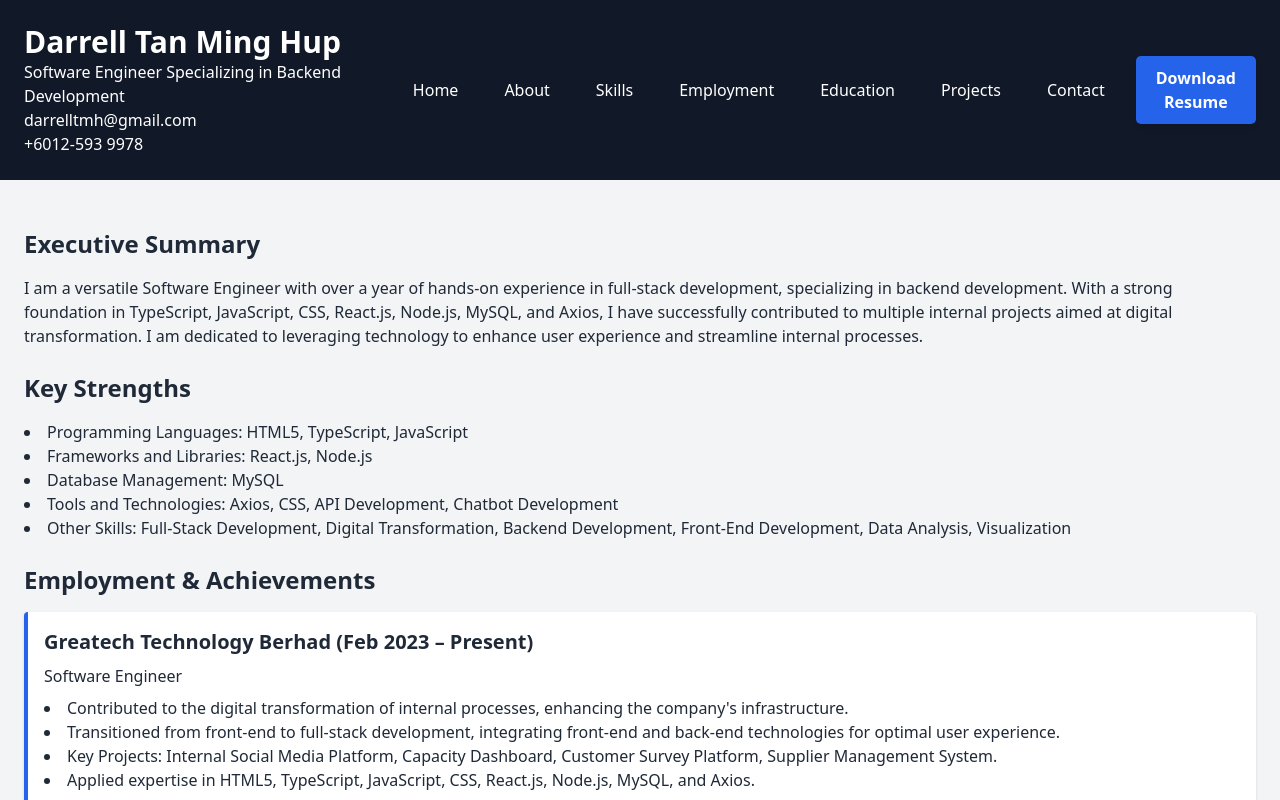
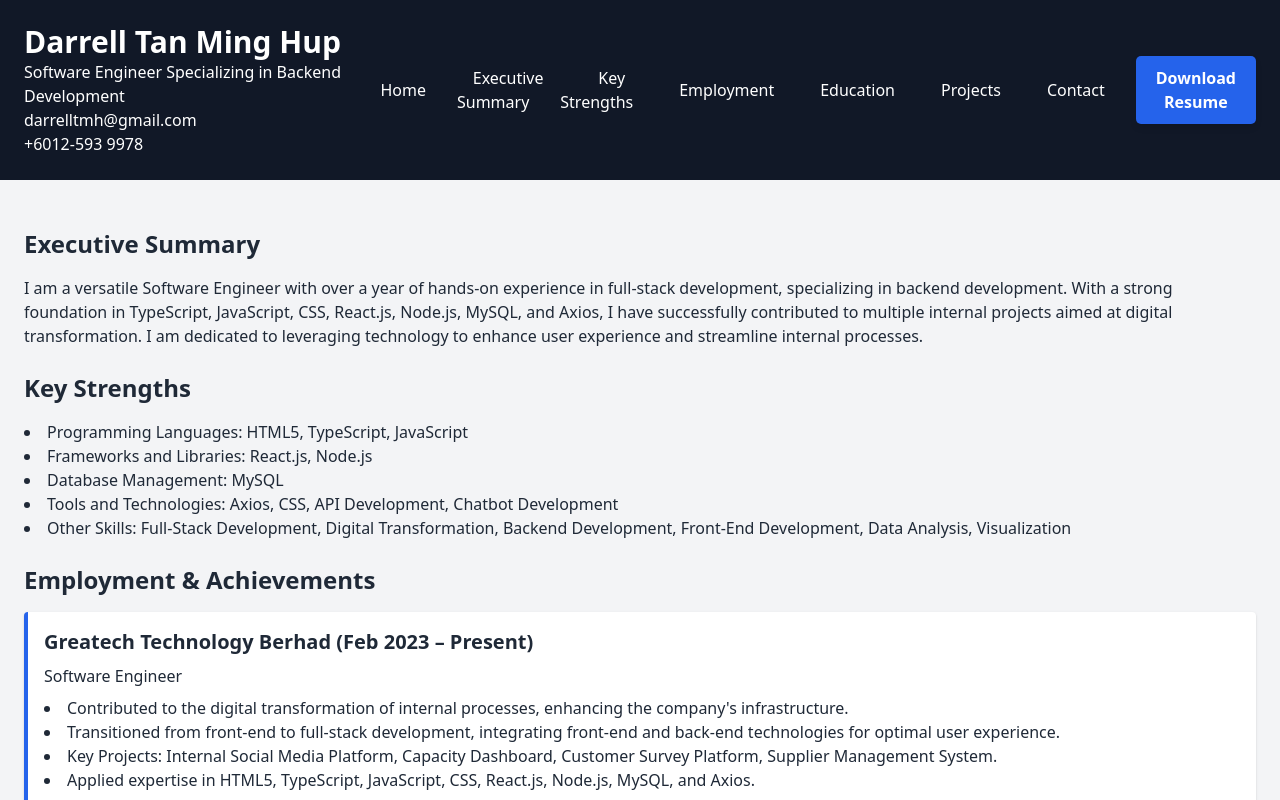
Before and after one commit to garrentmh/darrelltmh.github.io, a plain HTML site: page index.html in a window 1280 px wide. Shown: the top 800 px of the page. Drawn offline with nearby package versions, Linux system fonts and the light colour scheme.

Commit message:
update keywords accordingly

```diff
--- a/index.html
+++ b/index.html
@@ -23,8 +23,8 @@
         <nav class="navbar">
           <ul class="flex space-x-4">
             <li><a href="#home">Home</a></li>
-            <li><a href="#about">About</a></li>
-            <li><a href="#skills">Skills</a></li>
+            <li><a href="#about">Executive Summary</a></li>
+            <li><a href="#skills">Key Strengths</a></li>
             <li><a href="#employment">Employment</a></li>
             <li><a href="#education">Education</a></li>
             <li><a href="#projects">Projects</a></li>
```
